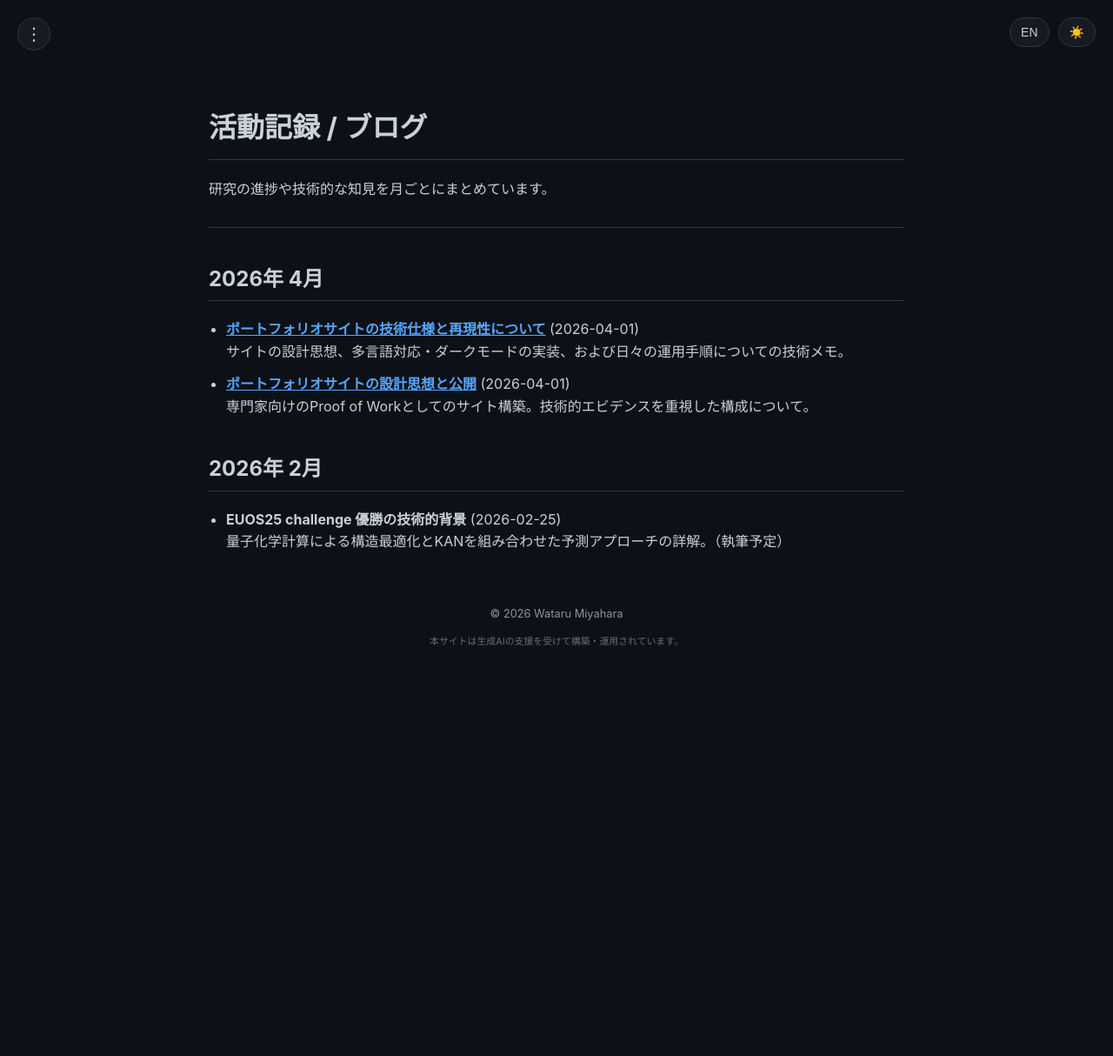
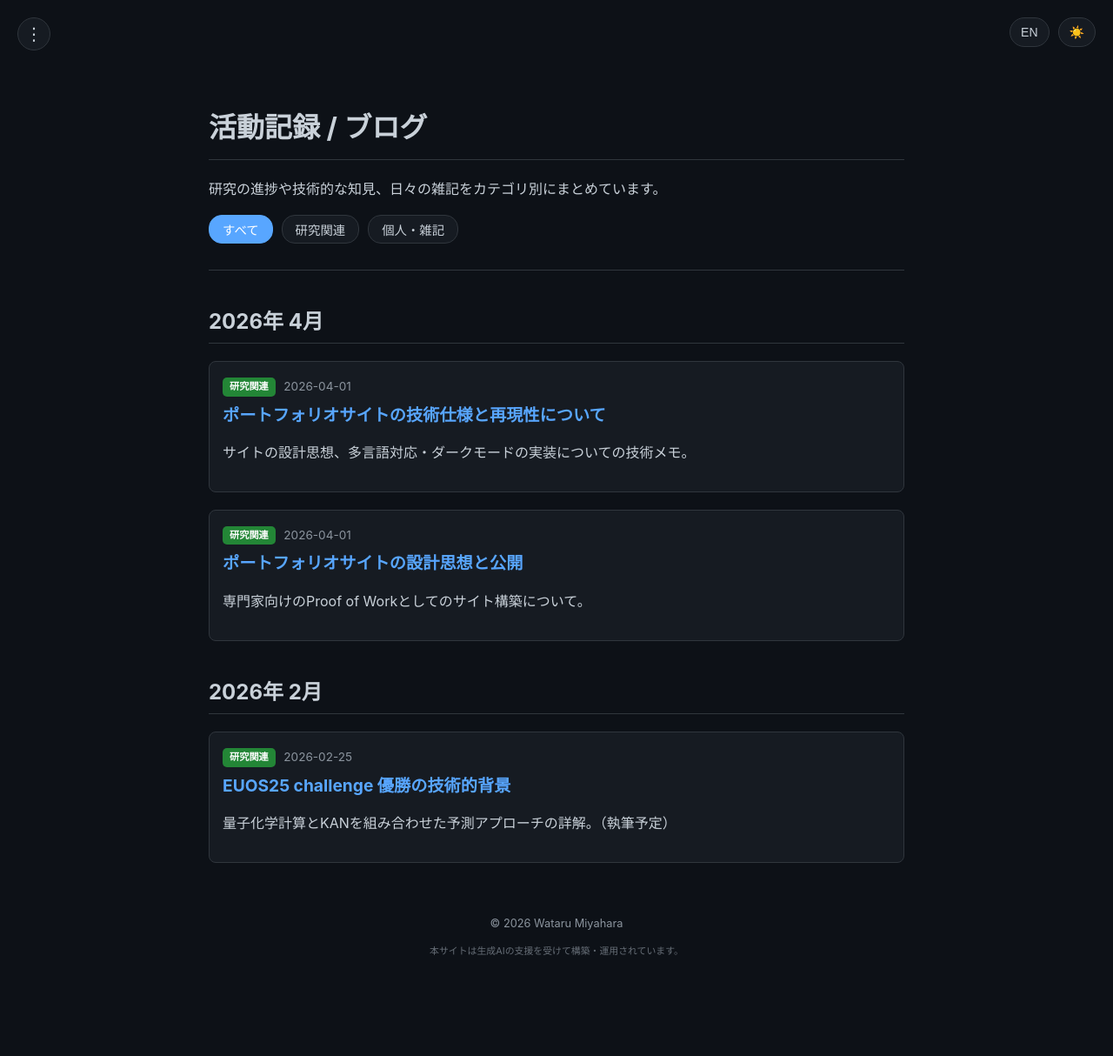
Before and after one commit to 377H-Miru/377H-Miru.github.io, a Jekyll site: the page built from blog.md, in a window 1280 px wide. Shown: the whole page at 87% size. Built offline with Jekyll 4.4.1, drawn with Linux system fonts in a browser that asks for light colours; before the commit the page ends 900 px from its top, so only the background shows below that.

Commit message:
Enhance blog with categories (Research/Personal) and interactive filtering

```diff
--- a/_layouts/default.html
+++ b/_layouts/default.html
@@ -22,6 +22,8 @@
             --border-color: #30363d;
             --nav-bg: #161b22;
             --card-bg: #161b22;
+            --tag-research: #238636;
+            --tag-personal: #8957e5;
         }
         [data-theme="light"] {
             --bg-color: #ffffff;
@@ -30,6 +32,8 @@
             --border-color: #d0d7de;
             --nav-bg: #f6f8fa;
             --card-bg: #f6f8fa;
+            --tag-research: #2da44e;
+            --tag-personal: #8250df;
         }
         body {
             background-color: var(--bg-color);
@@ -62,6 +66,10 @@
         body[data-lang="en"] [data-lang-content="en"] { display: block; }
 
         .badge { font-size: 0.75em; padding: 2px 8px; border-radius: 10px; border: 1px solid var(--border-color); margin-left: 5px; vertical-align: middle; color: #8b949e; }
+        .tag { font-size: 0.7em; padding: 2px 8px; border-radius: 5px; color: #fff; font-weight: bold; margin-right: 5px; display: inline-block; vertical-align: middle; }
+        .tag-research { background-color: var(--tag-research); }
+        .tag-personal { background-color: var(--tag-personal); }
+
         .contact-box { background: var(--card-bg); padding: 20px; border-radius: 8px; border: 1px solid var(--border-color); margin-top: 20px; text-align: center; }
     </style>
 </head>
@@ -77,8 +85,8 @@
         <div class="menu-content" id="menuContent">
             <a href="/" class="i18n-link" data-ja="ホーム" data-en="Home">ホーム</a>
             <a href="/blog" class="i18n-link" data-ja="活動記録" data-en="Blog">活動記録</a>
-            <a href="/achievements" class="i18n" data-ja="研究実績" data-en="Achievements">研究実績</a>
-            <a href="/projects" class="i18n" data-ja="プロジェクト" data-en="Projects">プロジェクト</a>
+            <a href="/achievements" class="i18n-link" data-ja="研究実績" data-en="Achievements">研究実績</a>
+            <a href="/projects" class="i18n-link" data-ja="プロジェクト" data-en="Projects">プロジェクト</a>
             <a href="/#sns" class="i18n-link" data-ja="SNS" data-en="SNS">SNS</a>
         </div>
     </div>
--- a/blog.md
+++ b/blog.md
@@ -3,38 +3,117 @@
 title: Blog
 ---
 
+<style>
+    .filter-controls { margin-bottom: 30px; display: flex; gap: 10px; }
+    .filter-btn {
+        background: var(--nav-bg); border: 1px solid var(--border-color);
+        color: var(--text-color); padding: 5px 15px; border-radius: 15px;
+        cursor: pointer; font-size: 0.9em;
+    }
+    .filter-btn.active { background: var(--link-color); color: #fff; border-color: var(--link-color); }
+    .blog-item { display: block; text-decoration: none; color: inherit; margin-bottom: 20px; padding: 15px; background: var(--card-bg); border: 1px solid var(--border-color); border-radius: 8px; transition: transform 0.2s; }
+    .blog-item:hover { transform: translateY(-2px); border-color: var(--link-color); }
+    .blog-item .blog-date { font-size: 0.85em; color: #8b949e; }
+    .blog-item .blog-title { font-size: 1.2em; font-weight: bold; margin: 5px 0; color: var(--link-color); }
+</style>
+
 <div data-lang-content="ja" markdown="1">
 # 活動記録 / ブログ
 
-研究の進捗や技術的な知見を月ごとにまとめています。
+研究の進捗や技術的な知見、日々の雑記をカテゴリ別にまとめています。
 
----
+<div class="filter-controls">
+    <button class="filter-btn active" onclick="filterBlog('all')">すべて</button>
+    <button class="filter-btn" onclick="filterBlog('research')">研究関連</button>
+    <button class="filter-btn" onclick="filterBlog('personal')">個人・雑記</button>
+</div>
+
+<hr>
 
 ## 2026年 4月
-- **[ポートフォリオサイトの技術仕様と再現性について](/posts/2026-04-01-site-tech-stack)** (2026-04-01)
-  サイトの設計思想、多言語対応・ダークモードの実装、および日々の運用手順についての技術メモ。
-- **[ポートフォリオサイトの設計思想と公開](/posts/2026-04-01-launch)** (2026-04-01)
-  専門家向けのProof of Workとしてのサイト構築。技術的エビデンスを重視した構成について。
+<div class="blog-list">
+    <a href="/posts/2026-04-01-site-tech-stack" class="blog-item" data-category="research">
+        <span class="tag tag-research">研究関連</span>
+        <span class="blog-date">2026-04-01</span>
+        <div class="blog-title">ポートフォリオサイトの技術仕様と再現性について</div>
+        <p>サイトの設計思想、多言語対応・ダークモードの実装についての技術メモ。</p>
+    </a>
+    <a href="/posts/2026-04-01-launch" class="blog-item" data-category="research">
+        <span class="tag tag-research">研究関連</span>
+        <span class="blog-date">2026-04-01</span>
+        <div class="blog-title">ポートフォリオサイトの設計思想と公開</div>
+        <p>専門家向けのProof of Workとしてのサイト構築について。</p>
+    </a>
+</div>
 
 ## 2026年 2月
-- **EUOS25 challenge 優勝の技術的背景** (2026-02-25)
-  量子化学計算による構造最適化とKANを組み合わせた予測アプローチの詳解。（執筆予定）
+<div class="blog-list">
+    <div class="blog-item" data-category="research">
+        <span class="tag tag-research">研究関連</span>
+        <span class="blog-date">2026-02-25</span>
+        <div class="blog-title">EUOS25 challenge 優勝の技術的背景</div>
+        <p>量子化学計算とKANを組み合わせた予測アプローチの詳解。（執筆予定）</p>
+    </div>
+</div>
 </div>
 
 <div data-lang-content="en" markdown="1">
 # Blog & Logs
 
-Monthly logs of research progress and technical insights.
+Monthly logs of research, technology, and personal thoughts.
 
----
+<div class="filter-controls">
+    <button class="filter-btn active" onclick="filterBlog('all')">All</button>
+    <button class="filter-btn" onclick="filterBlog('research')">Research</button>
+    <button class="filter-btn" onclick="filterBlog('personal')">Personal</button>
+</div>
+
+<hr>
 
 ## April 2026
-- **[Technical Specifications & Reproducibility](/posts/2026-04-01-site-tech-stack)** (2026-04-01)
-  Technical notes on design philosophy, multilingual/dark mode implementation, and maintenance workflow.
-- **[Portfolio Site: Design Philosophy & Launch](/posts/2026-04-01-launch)** (2026-04-01)
-  Constructing a site as a 'Proof of Work' for experts. Focusing on technical evidence.
+<div class="blog-list">
+    <a href="/posts/2026-04-01-site-tech-stack" class="blog-item" data-category="research">
+        <span class="tag tag-research">Research</span>
+        <span class="blog-date">2026-04-01</span>
+        <div class="blog-title">Technical Specifications & Reproducibility</div>
+        <p>Technical notes on design philosophy, multilingual/dark mode implementation.</p>
+    </a>
+    <a href="/posts/2026-04-01-launch" class="blog-item" data-category="research">
+        <span class="tag tag-research">Research</span>
+        <span class="blog-date">2026-04-01</span>
+        <div class="blog-title">Portfolio Site: Design Philosophy & Launch</div>
+        <p>Constructing a site as a 'Proof of Work' for experts.</p>
+    </a>
+</div>
 
 ## February 2026
-- **Technical Review: EUOS25 Challenge Win** (2026-02-25)
-  In-depth review of the predictive approach combining quantum chemistry and KAN. (Coming soon)
+<div class="blog-list">
+    <div class="blog-item" data-category="research">
+        <span class="tag tag-research">Research</span>
+        <span class="blog-date">2026-02-25</span>
+        <div class="blog-title">Technical Review: EUOS25 Challenge Win</div>
+        <p>In-depth review of the predictive approach combining quantum chemistry and KAN. (Coming soon)</p>
+    </div>
 </div>
+</div>
+
+<script>
+    function filterBlog(category) {
+        // Update button states
+        document.querySelectorAll('.filter-btn').forEach(btn => {
+            btn.classList.remove('active');
+            if(btn.innerText.toLowerCase().includes(category) || (category === 'all' && (btn.innerText === 'すべて' || btn.innerText === 'All'))) {
+                btn.classList.add('active');
+            }
+        });
+
+        // Filter items
+        document.querySelectorAll('.blog-item').forEach(item => {
+            if (category === 'all' || item.getAttribute('data-category') === category) {
+                item.style.display = 'block';
+            } else {
+                item.style.display = 'none';
+            }
+        });
+    }
+</script>
```
